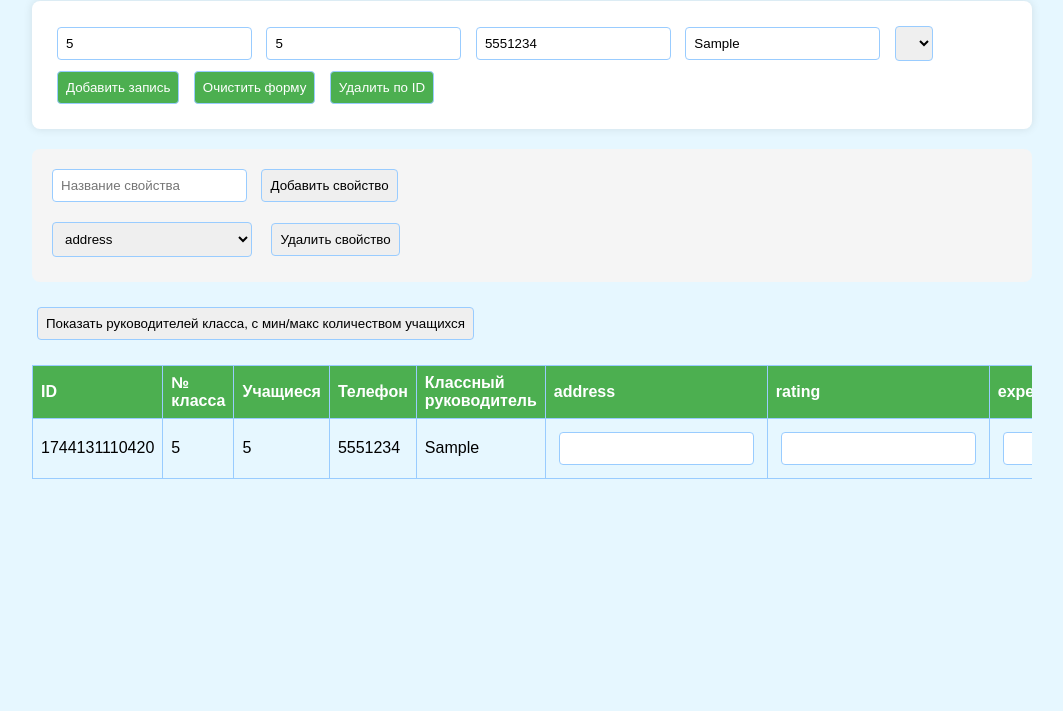
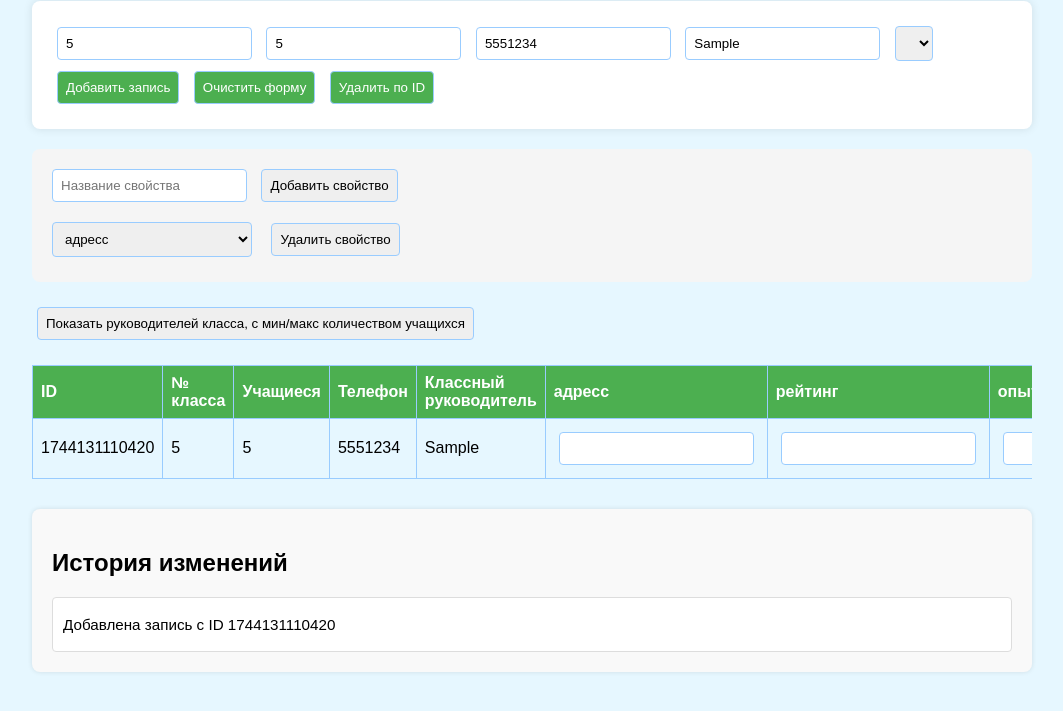
Before and after one commit to alexCloud23/web_labs, a plain HTML site: page Web 5/index.html in a window 1280 px wide. Both pictures are taken after typing "5", "5", "5551234", "Sample" into the empty fields and a click on the button "Добавить запись". Shown: the part 79-790 px from the top of the page, without its empty margins (108-1171 px from the left). Drawn offline with Linux system fonts and the light colour scheme.

Commit message:
Сделал дополнительное задание

```diff
--- a/Web 5/index.html
+++ b/Web 5/index.html
@@ -54,6 +54,11 @@
                 <tbody></tbody>
             </table>
         </div>
+
+        <div class="history-change">
+            <h2>История изменений</h2>
+            <div id="historyLog" class="history-log"></div>
+        </div>
     </div>
 
     <script src="script.js"></script>
--- a/Web 5/mystyle.css
+++ b/Web 5/mystyle.css
@@ -92,3 +92,36 @@ th {
     width: 200px;
     margin-right: 10px;
 }
+
+.history-change {
+    margin-top: 30px;
+    padding: 20px;
+    background-color: #f9f9f9;
+    border-radius: 8px;
+    box-shadow: 0 0 5px rgba(0,0,0,0.1);
+}
+
+.history-log {
+    max-height: 200px;
+    overflow-y: auto;
+    padding: 10px;
+    background-color: white;
+    border: 1px solid #ddd;
+    border-radius: 4px;
+}
+
+.history-entry {
+    padding: 8px 0;
+    border-bottom: 1px solid #eee;
+    font-size: 0.95em;
+}
+
+.history-entry:last-child {
+    border-bottom: none;
+}
+
+.history-time {
+    color: #888;
+    font-size: 0.8em;
+    margin-right: 10px;
+}
--- a/Web 5/script.js
+++ b/Web 5/script.js
@@ -1,6 +1,7 @@
 const SchoolClass = {
     data: JSON.parse(localStorage.getItem('classData')) || [],
-    properties: ['address', 'rating', 'experience'],
+    history: JSON.parse(localStorage.getItem('classHistory')) || [],
+    properties: ['адресс', 'рейтинг', 'опыт'],
 
     saveData() {
         localStorage.setItem('classData', JSON.stringify(this.data));
@@ -28,6 +29,7 @@ const SchoolClass = {
         this.saveData();
         propInput.value = "";
         errorDiv.textContent = "";
+        this.addHistoryEntry('property_add', null, propName);
     },
 
     addRecord() {
@@ -41,12 +43,14 @@ const SchoolClass = {
         };
         this.data.push(newRecord);
         this.saveData();
+        this.addHistoryEntry('add', newRecord.id);
     },
 
     deleteRecord() {
         const id = +document.getElementById('idSelector').value;
         this.data = this.data.filter(record => record.id !== id);
         this.saveData();
+        this.addHistoryEntry('delete', id);
     },
 
     updateUI() {
@@ -136,7 +140,38 @@ const SchoolClass = {
         this.saveData();
         this.updateUI();
         errorDiv.textContent = "";
+        this.addHistoryEntry('property_remove', null, prop);
     },
+
+    addHistoryEntry(action, recordId, details = '') {
+        const entry = `${this.formatHistoryEntry(action, recordId, details)}`;
+        this.history.unshift(entry);
+        localStorage.setItem('classHistory', JSON.stringify(this.history));
+        this.updateHistoryUI();
+    },
+
+    updateHistoryUI() {
+        const logContainer = document.getElementById('historyLog');
+        logContainer.innerHTML = this.history.map(entry => `
+            <div class="history-entry">${entry}</div>
+        `).join('');
+    },
+
+    formatHistoryEntry(action, recordId, details) {
+        switch(action) {
+            case 'add': return `Добавлена запись с ID ${recordId}`;
+            case 'delete': return `Удалена запись с ID ${recordId}`;
+            case 'property_add': return `Добавлено свойство: "${details}"`;
+            case 'property_remove': return `Удалено свойство: "${details}"`;
+            default: return `Изменение: ${details}`;
+        }
+    },
+
+    init() {
+        this.updateUI();
+        this.updateHistoryUI();
+    }
 };
 
 document.addEventListener('DOMContentLoaded', () => SchoolClass.updateUI());
+document.addEventListener('DOMContentLoaded', () => SchoolClass.init());
```
